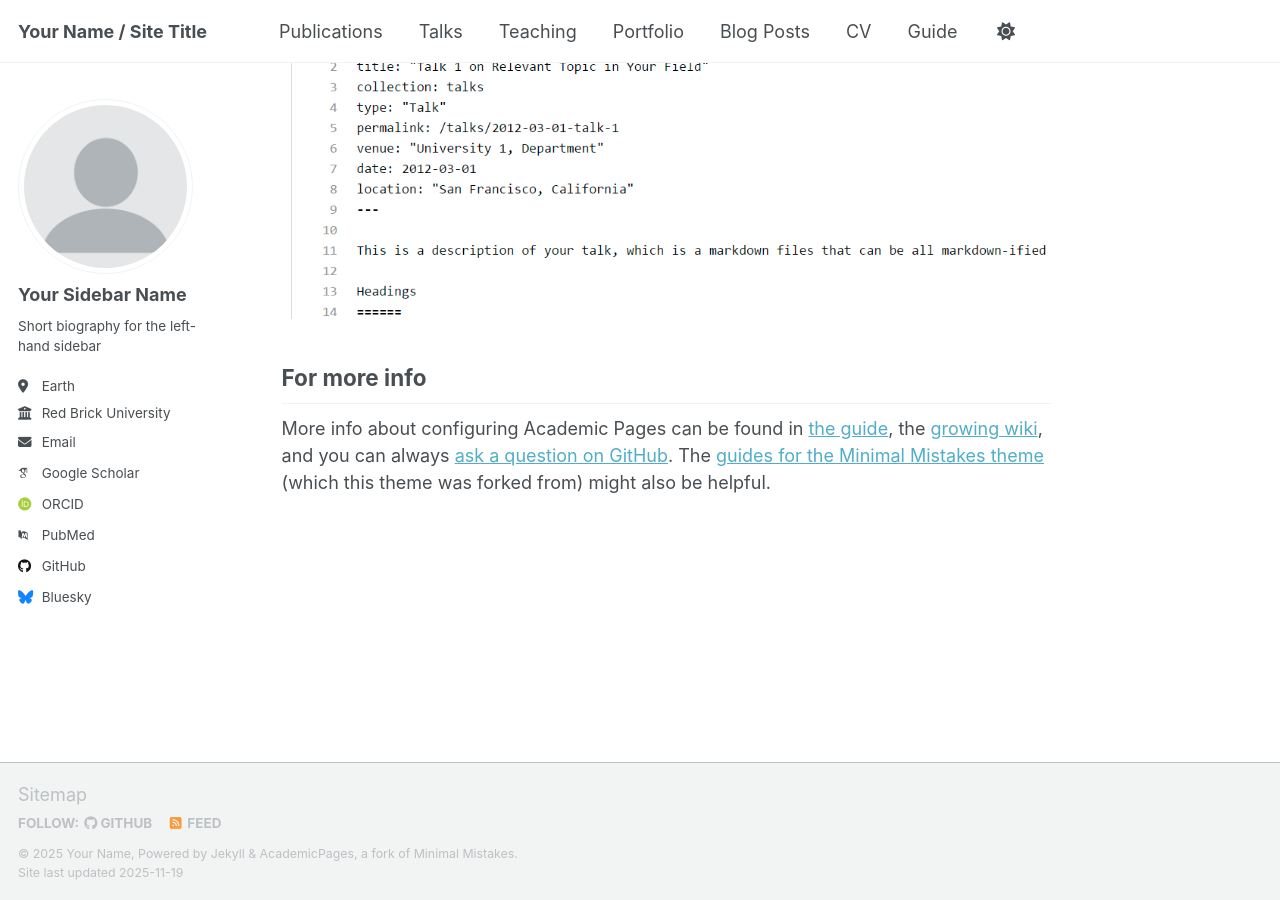
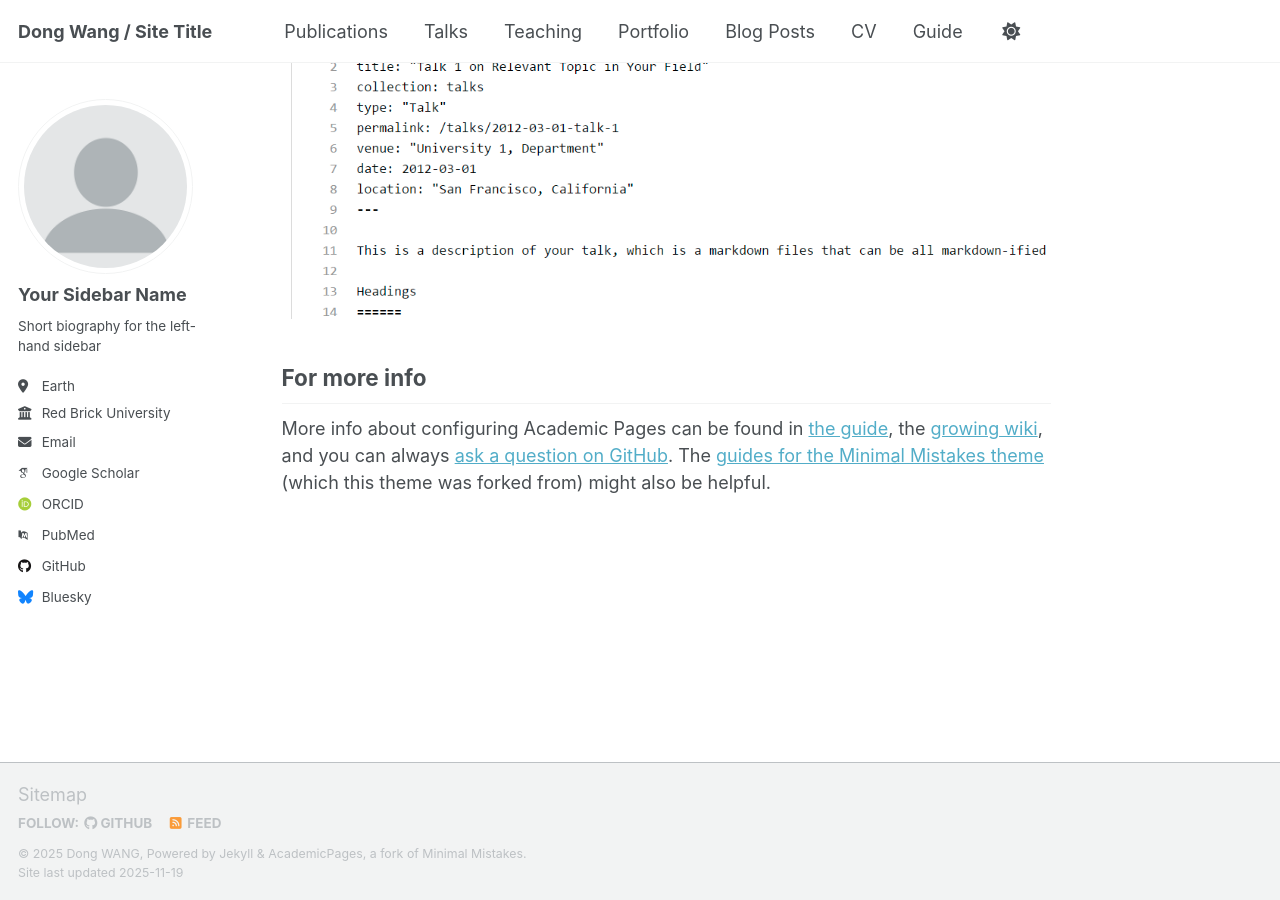
Before and after one commit to WangDongHKU/Dong_WANG.github.io, a Jekyll site: the page built from _pages/about.md, in a window 1280 px wide and 900 px high, scrolled down 2880 px. Built offline with Jekyll 4.4.1, drawn with Linux system fonts in a browser that asks for light colours; some web fonts are replaced; a script that is not in the unit is left out.

Commit message:
Update site title and name in config
Signed-off-by: DONG WANG <92856596+WangDongHKU@users.noreply.github.com>

```diff
--- a/_config.yml
+++ b/_config.yml
@@ -9,9 +9,9 @@
 # Basic Site Settings
 locale                   : "en-US"
 site_theme               : "default" # Currently available options are "default", "air"
-title                    : "Your Name / Site Title"
+title                    : "Dong Wang / Site Title"
 title_separator          : "-"
-name                     : &name "Your Name"
+name                     : &name "Dong WANG"
 description              : &description "Your Name's academic portfolio"   # Update this with a general description of your site, this is the default if not overridden by a page
 url                      : https://academicpages.github.io # The base hostname & protocol for your site e.g. "https://[your GitHub username].github.io",
                                                            # or if you already have some other page hosted on Github then use "https://[your GitHub username].github.io/[Your Repo Name]"
```
